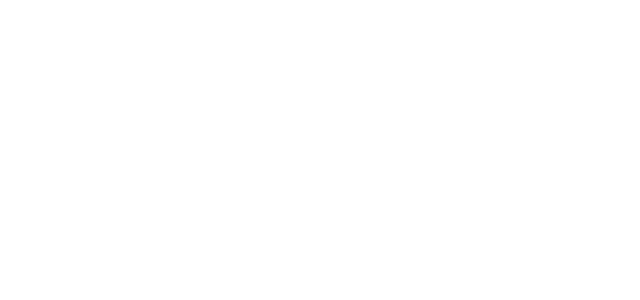
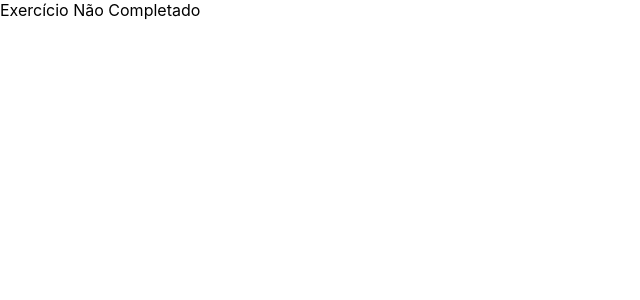
Before and after one commit to JoaoVgon31/CODEX-PRE-QUALIFICATION-TEST, a React (Create React App) app: page /exercise2 in a window 1280 px wide. Shown: the top 300 px of the page, without its empty margins (0-640 px from the left). Built offline with nearby package versions, Linux system fonts and the light colour scheme.

Commit message:
Redefined routes to use the exercises components directly

```diff
--- a/src/exercises/exercise_1/components/Exercise1.tsx
+++ b/src/exercises/exercise_1/components/Exercise1.tsx
@@ -1 +1,7 @@
 import React from 'react';
+
+function Exercise1(): JSX.Element {
+	return <div>Exercício Não Completado</div>;
+}
+
+export default Exercise1;
--- a/src/exercises/exercise_2/components/Exercise2.tsx
+++ b/src/exercises/exercise_2/components/Exercise2.tsx
@@ -1 +1,7 @@
 import React from 'react';
+
+function Exercise2(): JSX.Element {
+	return <div>Exercício Não Completado</div>;
+}
+
+export default Exercise2;
--- a/src/exercises/exercise_3/components/Exercise3.tsx
+++ b/src/exercises/exercise_3/components/Exercise3.tsx
@@ -1 +1,7 @@
 import React from 'react';
+
+function Exercise3(): JSX.Element {
+	return <div>Exercício Não Completado</div>;
+}
+
+export default Exercise3;
--- a/src/exercises/exercise_4/components/Exercise4.tsx
+++ b/src/exercises/exercise_4/components/Exercise4.tsx
@@ -1 +1,7 @@
 import React from 'react';
+
+function Exercise4(): JSX.Element {
+	return <div>Exercício Não Completado</div>;
+}
+
+export default Exercise4;
--- a/src/exercises/exercise_5/components/Exercise5.tsx
+++ b/src/exercises/exercise_5/components/Exercise5.tsx
@@ -1 +1,7 @@
 import React from 'react';
+
+function Exercise5(): JSX.Element {
+	return <div>Exercício Não Completado</div>;
+}
+
+export default Exercise5;
--- a/src/exercises/exercise_6/components/Exercise6.tsx
+++ b/src/exercises/exercise_6/components/Exercise6.tsx
@@ -1 +1,7 @@
 import React from 'react';
+
+function Exercise6(): JSX.Element {
+	return <div>Exercício Não Completado</div>;
+}
+
+export default Exercise6;
--- a/src/exercises/exercise_7/components/Exercise7.tsx
+++ b/src/exercises/exercise_7/components/Exercise7.tsx
@@ -1 +1,7 @@
 import React from 'react';
+
+function Exercise7(): JSX.Element {
+	return <div>Exercício Não Completado</div>;
+}
+
+export default Exercise7;
--- a/src/exercises/exercise_8/components/Exercise8.tsx
+++ b/src/exercises/exercise_8/components/Exercise8.tsx
@@ -1 +1,7 @@
 import React from 'react';
+
+function Exercise8(): JSX.Element {
+	return <div>Exercício Não Completado</div>;
+}
+
+export default Exercise8;
--- a/src/routes.tsx
+++ b/src/routes.tsx
@@ -1,5 +1,13 @@
 import React from 'react';
 import { BrowserRouter as Router, Switch, Route } from 'react-router-dom';
+import Exercise1 from './exercises/exercise_1/components/Exercise1';
+import Exercise2 from './exercises/exercise_2/components/Exercise2';
+import Exercise3 from './exercises/exercise_3/components/Exercise3';
+import Exercise4 from './exercises/exercise_4/components/Exercise4';
+import Exercise5 from './exercises/exercise_5/components/Exercise5';
+import Exercise6 from './exercises/exercise_6/components/Exercise6';
+import Exercise7 from './exercises/exercise_7/components/Exercise7';
+import Exercise8 from './exercises/exercise_8/components/Exercise8';
 import Home from './pages/Home';
 
 function routes(): JSX.Element {
@@ -7,6 +15,14 @@
 		<Router>
 			<Switch>
 				<Route exact path="/" component={Home} />
+				<Route exact path="/exercise1" component={Exercise1} />
+				<Route exact path="/exercise2" component={Exercise2} />
+				<Route exact path="/exercise3" component={Exercise3} />
+				<Route exact path="/exercise4" component={Exercise4} />
+				<Route exact path="/exercise5" component={Exercise5} />
+				<Route exact path="/exercise6" component={Exercise6} />
+				<Route exact path="/exercise7" component={Exercise7} />
+				<Route exact path="/exercise8" component={Exercise8} />
 			</Switch>
 		</Router>
 	);
```
